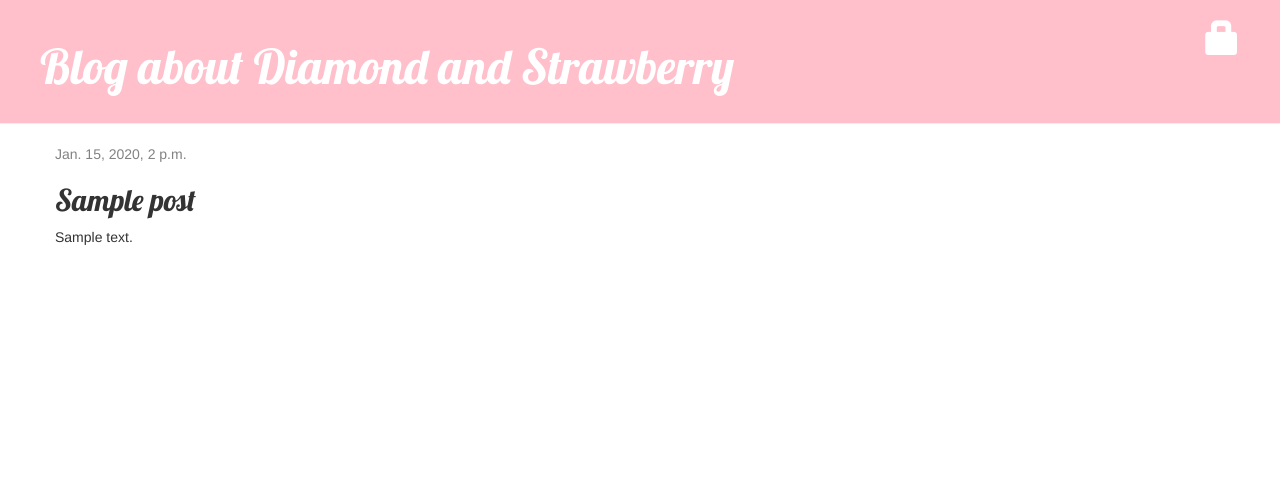
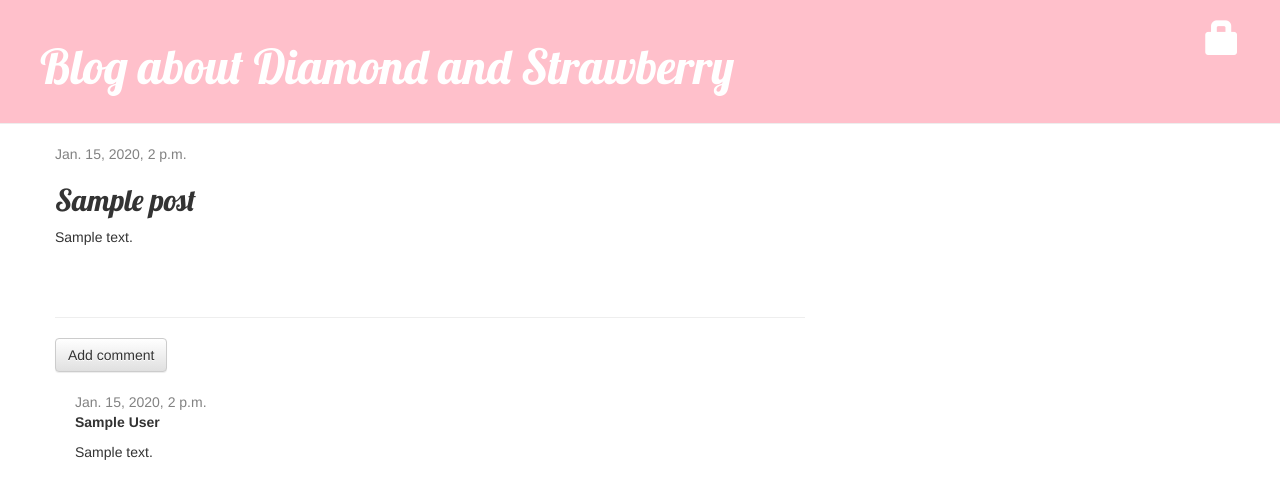
Before and after one commit to KamilRAliyev/my-first-blog, a Django app: page /post/1/ in a window 1280 px wide. Shown: the top 499 px of the page. Run offline with Django 3.2, Linux system fonts and the light colour scheme; tables that the repository leaves empty hold one stand-in row (values such as "Sample post"); some libraries are stand-ins or nearby versions.

Commit message:
Added comment functionality

```diff
--- a/blog/admin.py
+++ b/blog/admin.py
@@ -1,5 +1,6 @@
 from django.contrib import admin
-from .models import Post
+from .models import Post, Comment
 # Register your models here.
 
 admin.site.register(Post)
+admin.site.register(Comment)
--- a/blog/models.py
+++ b/blog/models.py
@@ -14,5 +14,25 @@ class Post(models.Model):
         self.published_data = timezone.now()
         self.save()
 
+    def approved_comments(self):
+        return self.comments.filter(approved_comment=True)
+
     def __str__(self):
         return self.title
+
+
+class Comment(models.Model):
+    post = models.ForeignKey('blog.Post', on_delete=models.CASCADE, related_name='comments')
+    author = models.CharField(max_length=200)
+    text  = models.TextField()
+    created_date = models.DateTimeField(default=timezone.now)
+    approved_comment = models.BooleanField(default=False)
+
+    def approve(self):
+        self.approved_comment = True
+        self.save()
+
+
+
+    def __str__(self):
+        return f"{self.text}| {self.author}"
--- a/blog/static/css/blog.css
+++ b/blog/static/css/blog.css
@@ -45,3 +45,6 @@ h1, h2, h3, h4 {
 .post h2 a, .post h2 a:visited {
     color: #000000;
 }
+.comment {
+    margin: 20px 0px 20px 20px;
+}
--- a/blog/templates/blog/post_detail.html
+++ b/blog/templates/blog/post_detail.html
@@ -16,4 +16,23 @@
         <h2>{{ post.title }}</h2>
         <p>{{ post.text|linebreaksbr }}</p>
     </div>
+    <hr>
+        <a class="btn btn-default" href="{% url 'add_comment_to_post' pk=post.pk %}">Add comment</a>
+        {% for comment in post.comments.all %}
+            {% if user.is_authenticated or comment.approved_comment %}
+                <div class="comment">
+                    <div class="date">
+                        {{ comment.created_date }}
+            {% if not comment.approved_comment %}
+                <a class="btn btn-default" href="{% url 'comment_remove' pk=comment.pk %}"><span class="glyphicon glyphicon-remove"></span></a>
+                <a class="btn btn-default" href="{% url 'comment_approve' pk=comment.pk %}"><span class="glyphicon glyphicon-ok"></span></a>
+            {% endif %}
+                    </div>
+                        <strong>{{ comment.author }}</strong>
+                        <p>{{ comment.text|linebreaks }}</p>
+                    </div>
+            {% endif %}
+            {% empty %}
+                <p>No comments here yet :(</p>
+            {% endfor %}
 {% endblock %}
--- a/blog/templates/blog/post_list.html
+++ b/blog/templates/blog/post_list.html
@@ -8,6 +8,7 @@
         </div>
         <h2><a href="{% url 'post_detail' pk=post.pk %}">{{ post.title }}</a></h2>
         <p>{{ post.text|linebreaksbr }}</p>
+        <a href="{% url 'post_detail' pk=post.pk %}">Comments: {{ post.approved_comments.count }}</a>
     </div>
 {% endfor %}
 {% endblock %}
--- a/blog/urls.py
+++ b/blog/urls.py
@@ -8,6 +8,8 @@ urlpatterns = [
     path('post/<int:pk>/edit/', views.post_edit, name='post_edit'),
     path('drafts/', views.post_draft_list, name='post_draft_list'),
     path('post/<int:pk>/publish/', views.post_publish, name='post_publish'),
-    path('post/<int:pk>/remove/', views.post_remove, name='post_remove')
-
+    path('post/<int:pk>/remove/', views.post_remove, name='post_remove'),
+    path('post/<int:pk>/comment/', views.add_comment_to_post, name='add_comment_to_post'),
+    path('comment/<int:pk>/approve/', views.comment_approve, name='comment_approve'),
+    path('comment/<int:pk>/remove/', views.comment_remove, name='comment_remove'),
 ]
--- a/blog/views.py
+++ b/blog/views.py
@@ -1,7 +1,7 @@
 from django.shortcuts import render, get_object_or_404
-from .models import Post
+from .models import Post, Comment
 from django.utils import timezone
-from .forms import PostForm
+from .forms import PostForm, CommentForm
 from django.contrib.auth.decorators import login_required
 from django.shortcuts import redirect
 
@@ -59,3 +59,29 @@ def post_remove(request, pk):
     post = get_object_or_404(Post, pk=pk)
     post.delete()
     return redirect('post_list')
+
+
+@login_required
+def add_comment_to_post(request, pk):
+    post=get_object_or_404(Post, pk=pk)
+    form = CommentForm(request.POST)
+    if request.method == 'POST':
+        comment = form.save(commit=False)
+        comment.post = post
+        comment.save()
+        return redirect('post_detail', pk=pk)
+    else:
+        form = CommentForm()
+    return render(request, 'blog/add_comment_to_post.html', {'form': form})
+
+@login_required
+def comment_approve(request, pk):
+    comment = get_object_or_404(Comment, pk=pk)
+    comment.approve()
+    return redirect('post_detail', pk=comment.post.pk)
+
+@login_required
+def comment_remove(request, pk ):
+    comment = get_object_or_404(Comment, pk=pk)
+    comment.delete()
+    return redirect('post_detail', pk=comment.post.pk)
```
Also changed, not shown: blog/forms.py (+7 -1 lines), blog/templates/blog/add_comment_to_post.html (added, +9 -0 lines), blog/migrations/0002_comment.py (added).
